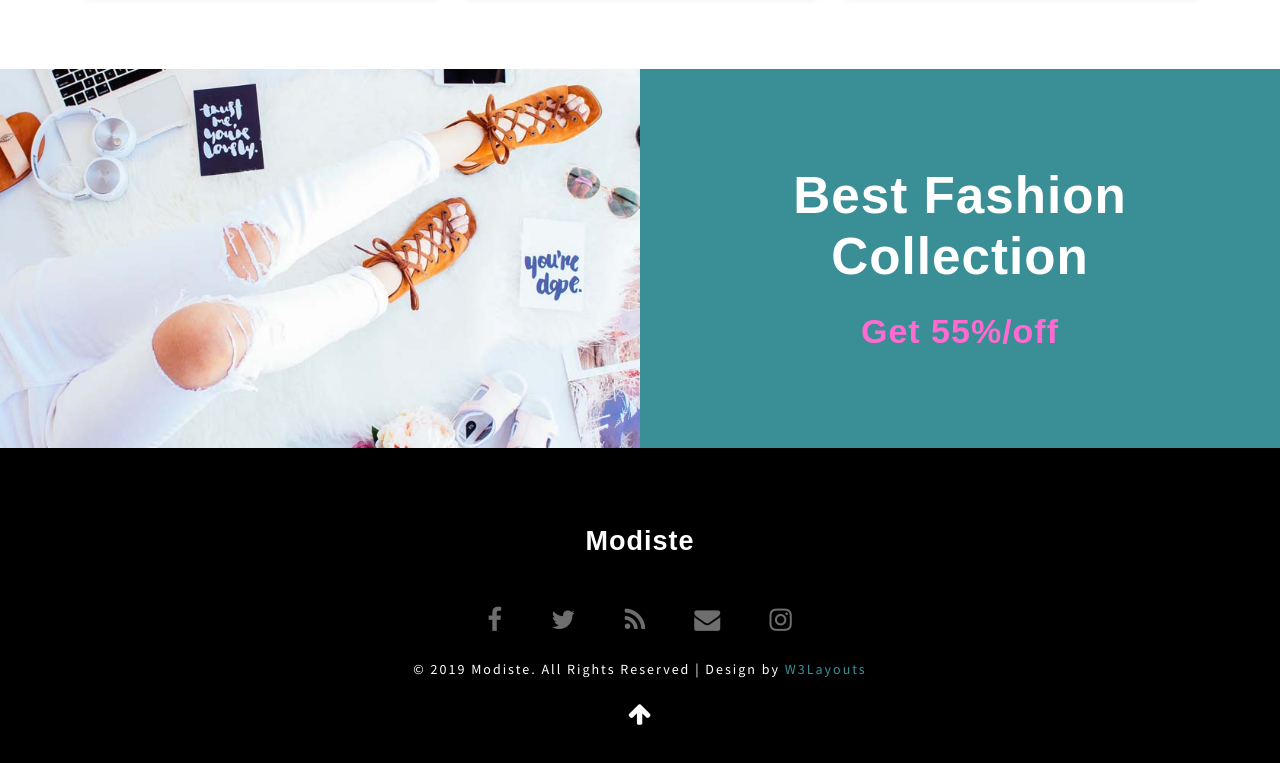
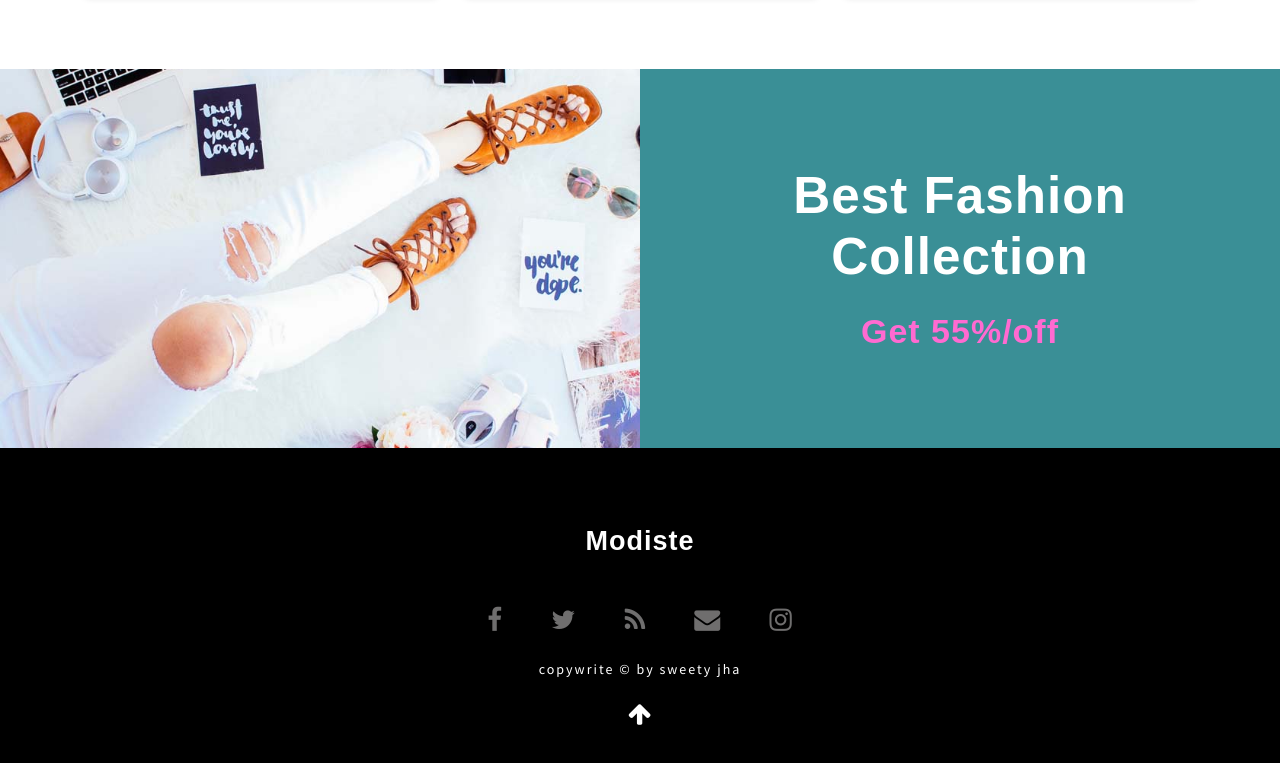
Before and after one commit to sjha7/myproject, a plain HTML site: page service.html in a window 1280 px wide. Shown: the part 913-1676 px from the top of the page. Drawn offline with Linux system fonts and the light colour scheme; a web font is replaced by a local one.

Commit message:
Update service.html

```diff
--- a/service.html
+++ b/service.html
@@ -189,7 +189,7 @@
         </div>
         <div class="bottem-wthree-footer text-center pt-md-4 pt-3">
           <p>
-            © 2019 Modiste. All Rights Reserved | Design by <a href="http://www.W3Layouts.com" target="_blank">W3Layouts</a>
+            copywrite &copy; by sweety jha
           </p>
         </div>
         <!-- move icon -->
```
